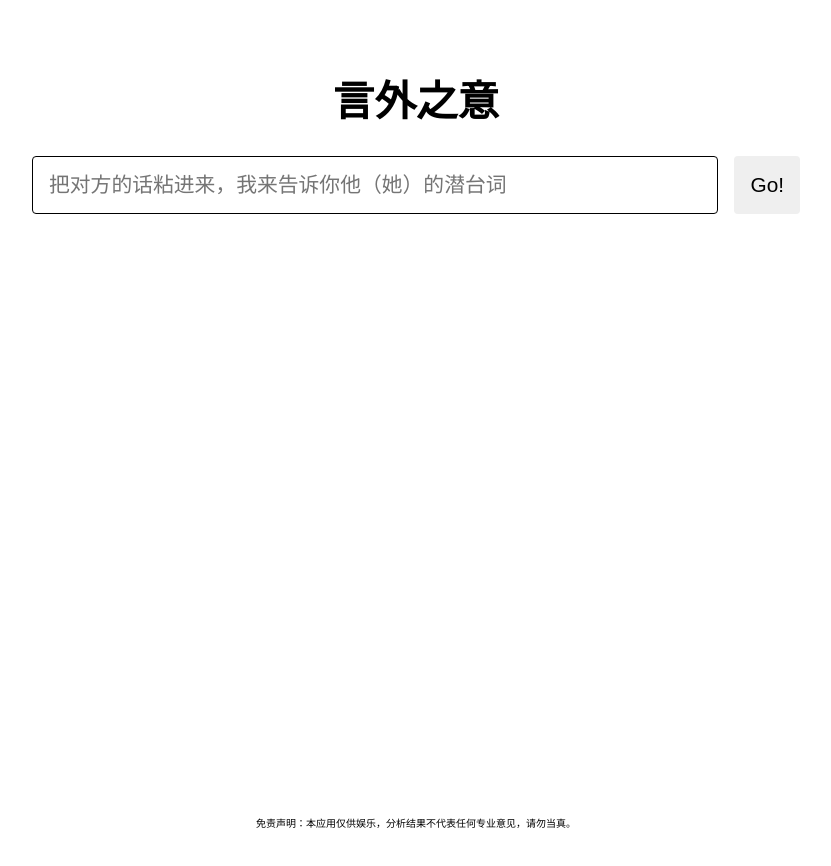
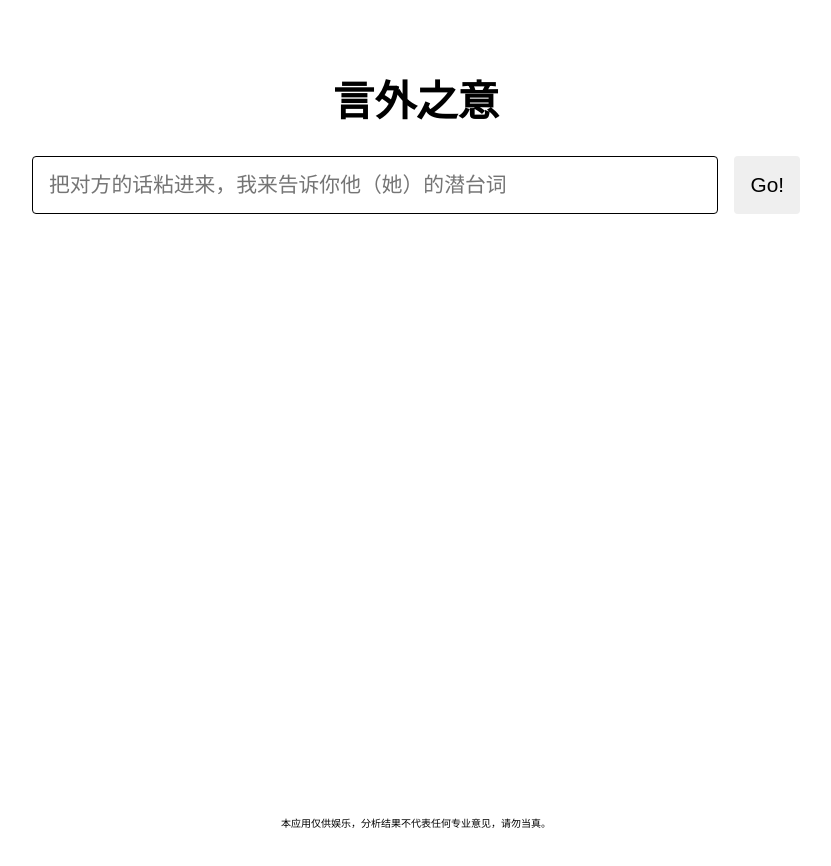
Before and after one commit to slienctfish/another-words, a Next.js app: page / in a window 1280 px wide. Shown: the top 866 px of the page, without its empty margins (224-1055 px from the left). Built offline with nearby package versions, Linux system fonts and the light colour scheme.

Commit message:
修改提示内容

```diff
--- a/src/app/page.js
+++ b/src/app/page.js
@@ -127,7 +127,7 @@ export default function Home() {
         </>
       )}
       <div className="mt-auto text-center py-2">
-        <p className="text-[10px] text-gray-400">免责声明：本应用仅供娱乐，分析结果不代表任何专业意见，请勿当真。</p>
+        <p className="text-[10px] text-gray-400">本应用仅供娱乐，分析结果不代表任何专业意见，请勿当真。</p>
       </div>
     </div>
   );
```
